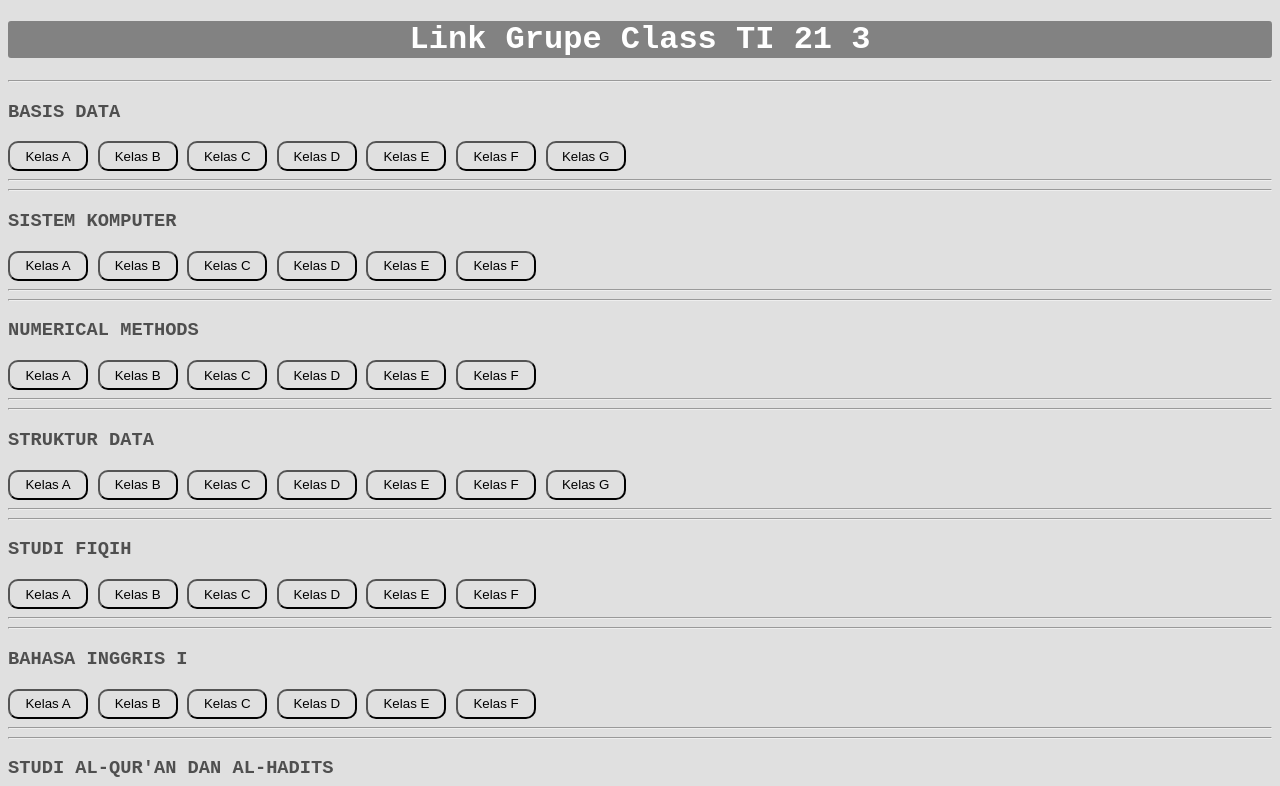
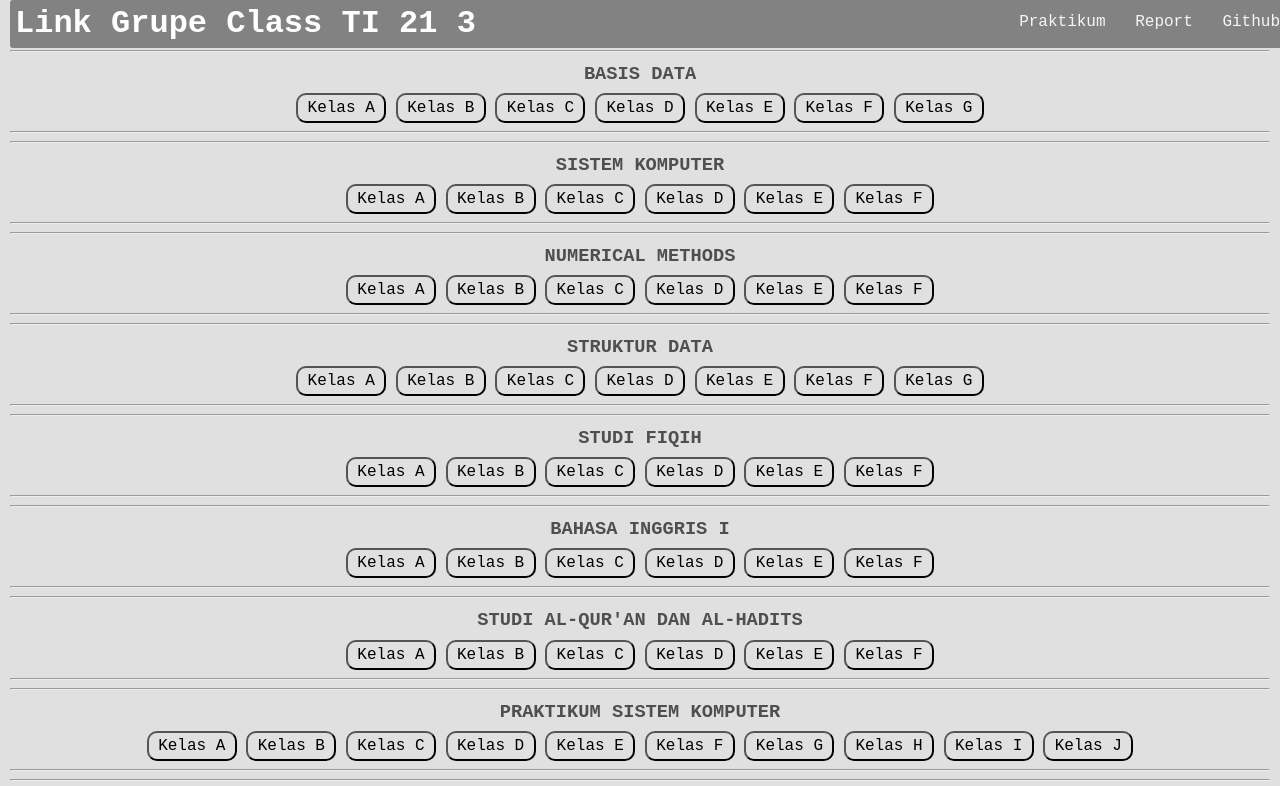
Before and after one commit to PrasGi/AsterLinkClass, a plain HTML site: page index.html in a window 1280 px wide. Shown: the top 786 px of the page. Drawn offline with Linux system fonts and the light colour scheme.

Commit message:
update design

```diff
--- a/index.html
+++ b/index.html
@@ -13,14 +13,14 @@
     <!-- Mavigator -->
     <div class="background-header">
       <h1 id="header">Link Grupe Class TI 21 3</h1>
-      <!-- <a class="nav-link" href="">gewrger</a>
-      <a class="nav-link" href="">fewfwef</a>
-      <a class="nav-link" href="">efwerfw</a> -->
+      <a class="nav-link" href="#prak">Praktikum</a>
+      <a class="nav-link" href="https://wa.me/message/U4YWMC5I4232E1">Report</a>
+      <a class="nav-link" href="https://github.com/PrasGi">Github</a>
     </div>
 
     <!-- Body -->
-    <div>
-      <div class="section">
+    <div class="">
+      <div class="section section-body">
         <!-- Matkul BASIS DATA -->
         <hr />
         <h3>BASIS DATA</h3>
@@ -127,7 +127,7 @@
         <hr />
       </div>
 
-      <div class="section">
+      <div class="section" id="prak">
         <!-- Matkul PRAKTIKUM SISTEM KOMPUTER -->
         <hr />
         <h3>PRAKTIKUM SISTEM KOMPUTER</h3>
--- a/style.css
+++ b/style.css
@@ -1,23 +1,129 @@
+/* Box sizing rules */
+*,
+*::before,
+*::after {
+  box-sizing: border-box;
+}
+
+/* Remove default margin */
+body,
+h1,
+h2,
+h3,
+h4,
+p,
+figure,
+blockquote,
+dl,
+dd {
+  margin: 0;
+}
+
+/* Remove list styles on ul, ol elements with a list role, which suggests default styling will be removed */
+ul[role="list"],
+ol[role="list"] {
+  list-style: none;
+}
+
+/* Set core root defaults */
+html:focus-within {
+  scroll-behavior: smooth;
+}
+
+/* Set core body defaults */
+body {
+  min-height: 100vh;
+  text-rendering: optimizeSpeed;
+  line-height: 1.5;
+}
+
+/* A elements that don't have a class get default styles */
+a:not([class]) {
+  text-decoration-skip-ink: auto;
+}
+
+/* Make images easier to work with */
+img,
+picture {
+  max-width: 100%;
+  display: block;
+}
+
+/* Inherit fonts for inputs and buttons */
+input,
+button,
+textarea,
+select {
+  font: inherit;
+}
+
+/* Remove all animations, transitions and smooth scroll for people that prefer not to see them */
+@media (prefers-reduced-motion: reduce) {
+  html:focus-within {
+    scroll-behavior: auto;
+  }
+
+  *,
+  *::before,
+  *::after {
+    animation-duration: 0.01ms !important;
+    animation-iteration-count: 1 !important;
+    transition-duration: 0.01ms !important;
+    scroll-behavior: auto !important;
+  }
+}
+
+/* Style Area */
+html {
+  scroll-behavior: smooth;
+}
 body {
   font-family: "Courier New", Courier, monospace;
   background-color: rgba(224, 224, 224, 1);
+  padding-left: 10px;
+  padding-right: 10px;
+  text-align: center;
 }
 
 .background-header {
+  position: relative;
+  top: 0px;
+  position: fixed;
   background-color: rgba(130, 130, 130, 1);
   width: 100%;
   height: auto;
   border-radius: 3px;
+  padding-left: 5px;
+  text-align: right;
+}
+
+.section-body {
+  margin-top: 50px;
 }
 
 #header {
-  text-align: center;
-  /* padding-left: 5px; */
+  text-align: left !important;
+  display: inline-block;
   color: white;
+  float: left;
 }
 
-.background-header .nav-link {
-  color: white;
+.nav-link {
+  display: inline-block;
+  margin-left: 5px;
+  text-decoration: none;
+  color: whitesmoke;
+  border-radius: 5px;
+  padding: 5px;
+  margin-top: 5px;
+  margin-right: 5px;
+  margin-bottom: 5px;
+  box-sizing: border-box;
+}
+
+.background-header .nav-link:hover {
+  background-color: antiquewhite;
+  color: black;
 }
 
 .section:hover {
@@ -29,10 +135,11 @@ h3 {
 }
 
 button {
-  width: 80px;
+  width: 90px;
   height: 30px;
   border-radius: 10px;
   background-color: rgba(224, 224, 224, 1);
+  margin-top: 5px;
 }
 
 button:hover {
@@ -45,3 +152,30 @@ button:hover {
 .by {
   text-align: center;
 }
+
+/**
+ * For modern browsers
+ * 1. The space content is one way to avoid an Opera bug when the
+ *    contenteditable attribute is included anywhere else in the document.
+ *    Otherwise it causes space to appear at the top and bottom of elements
+ *    that are clearfixed.
+ * 2. The use of `table` rather than `block` is only necessary if using
+ *    `:before` to contain the top-margins of child elements.
+ */
+.cf:before,
+.cf:after {
+  content: " "; /* 1 */
+  display: table; /* 2 */
+}
+
+.cf:after {
+  clear: both;
+}
+
+/**
+  * For IE 6/7 only
+  * Include this rule to trigger hasLayout and contain floats.
+  */
+.cf {
+  *zoom: 1;
+}
```
